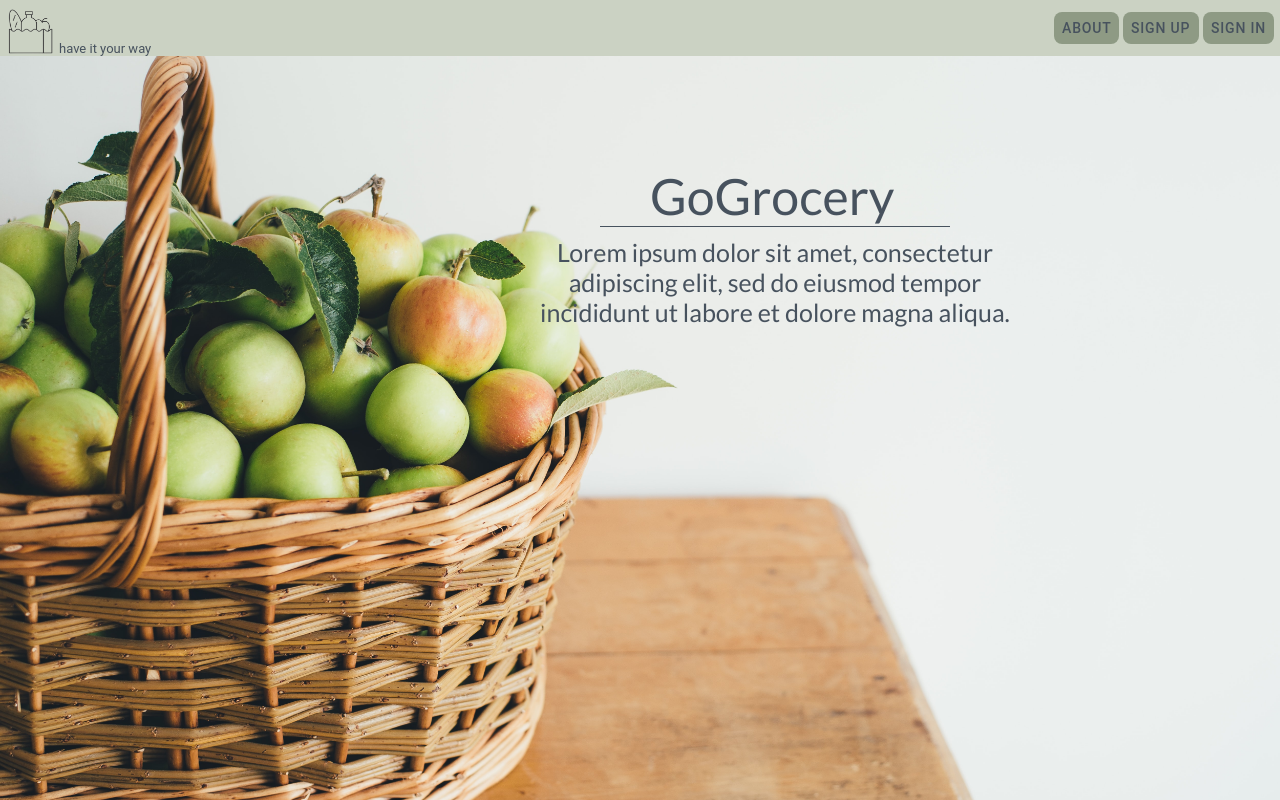
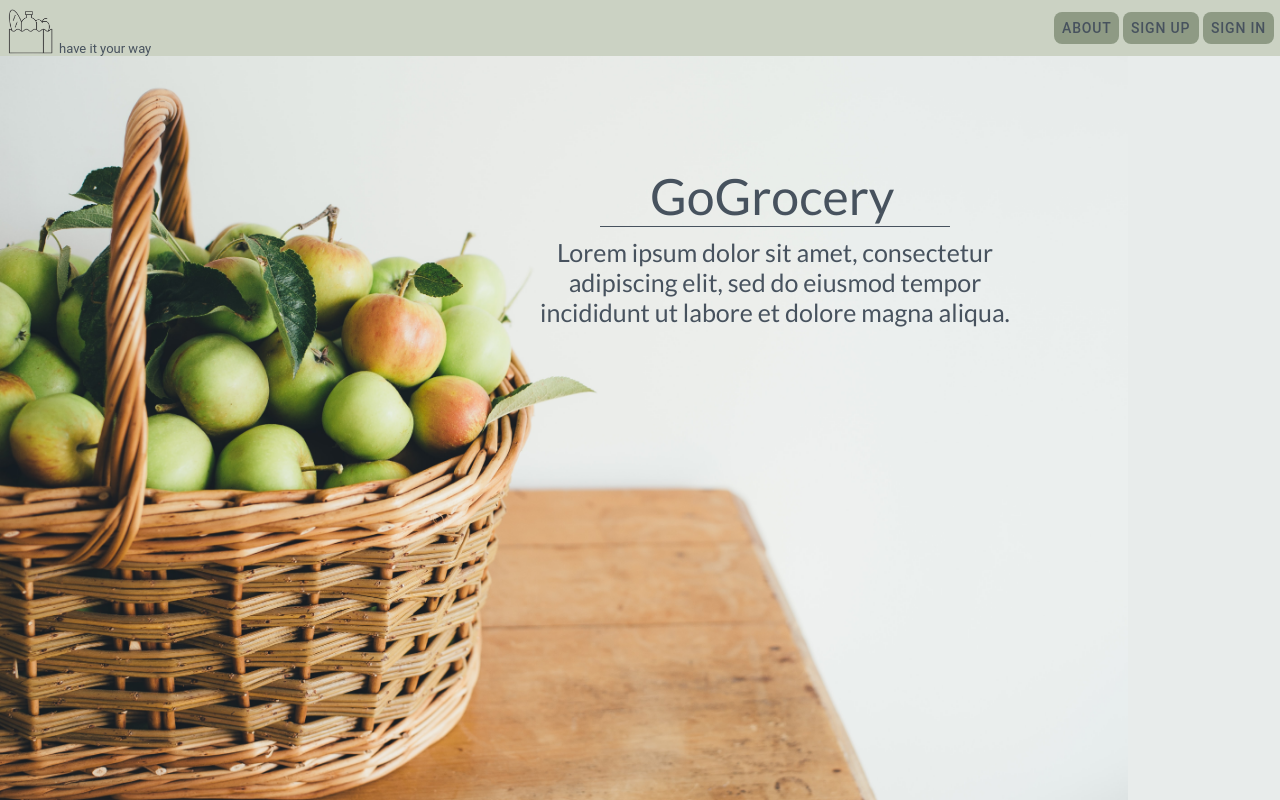
Before and after one commit to JoaoSouzaeSilva/GoGrocery, a React (Create React App) app: page /home in a window 1280 px wide. Built offline with nearby package versions, Linux system fonts and the light colour scheme.

Commit message:
made home page image stick to left and added seamless background image

```diff
--- a/src/pages/Home.css
+++ b/src/pages/Home.css
@@ -12,10 +12,11 @@ ion-toolbar {
 ion-content {
   --background: none;
   background-image: url("../images/home_page.jpg");
-  background-position: center;
+  background-position: left;
+  background-size: contain;
   background-repeat: no-repeat;
-  background-size: cover;
   background-attachment: scroll;
+  background-color: #e8eceb;
   height: 100%;
   width: 100%;
 }
```
